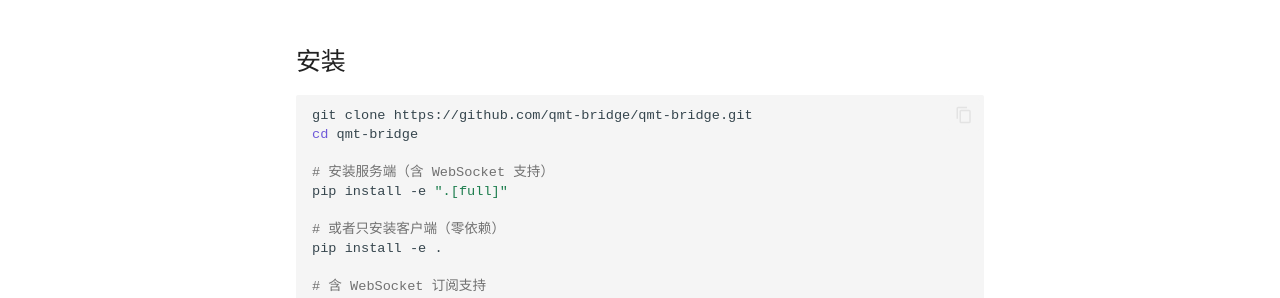
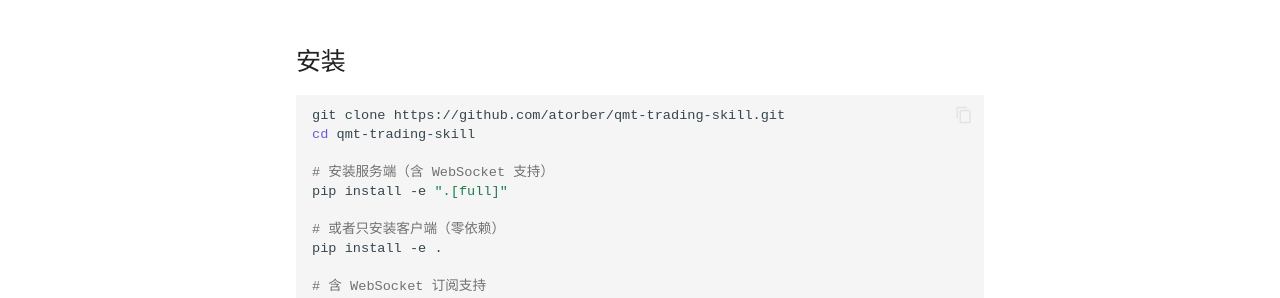
Before and after one commit to atorber/qmt-trading-skill, an MkDocs documentation site: the page built from docs/index.md, in a window 1280 px wide and 900 px high, scrolled down 1085 px. Shown: the part 389-687 px from the top of the window. Built offline with MkDocs 1.6.1 and Material for MkDocs 9.7.7, drawn with Linux system fonts in a browser that asks for light colours; comment, search, counter and statistics services are not loaded.

Commit message:
docs: 恢复 fork 致谢并更新克隆地址为 qmt-trading-skill (v2.8.0)
Co-authored-by: Cursor <cursoragent@cursor.com>

````diff
--- a/docs/index.md
+++ b/docs/index.md
@@ -39,8 +39,8 @@ Mac / Linux (主力机)                    Windows (中转站)
 ## 安装
 
 ```bash
-git clone https://github.com/qmt-bridge/qmt-bridge.git
-cd qmt-bridge
+git clone https://github.com/atorber/qmt-trading-skill.git
+cd qmt-trading-skill
 
 # 安装服务端（含 WebSocket 支持）
 pip install -e ".[full]"
@@ -54,4 +54,4 @@ pip install -e ".[client]"
 
 ## 许可
 
-[MIT](https://github.com/qmt-bridge/qmt-bridge/blob/main/LICENSE)
+[MIT](https://github.com/atorber/qmt-trading-skill/blob/main/LICENSE)
````
Also changed, not shown: README.md (+6 -2 lines), docs/getting-started.md (+2 -2 lines).
